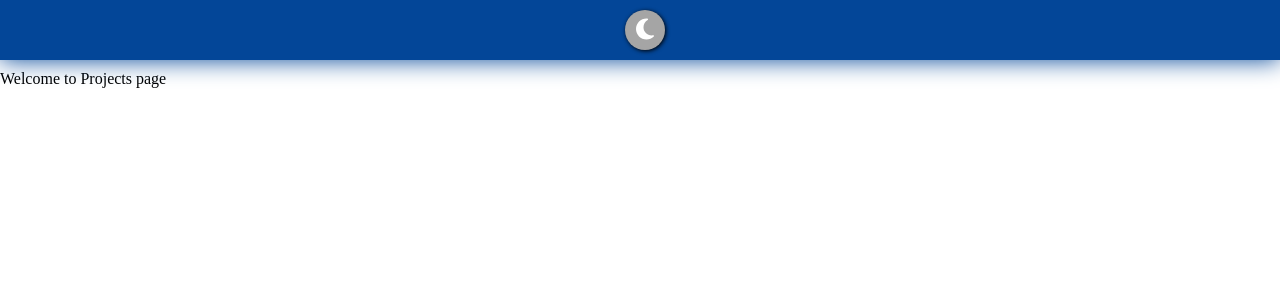
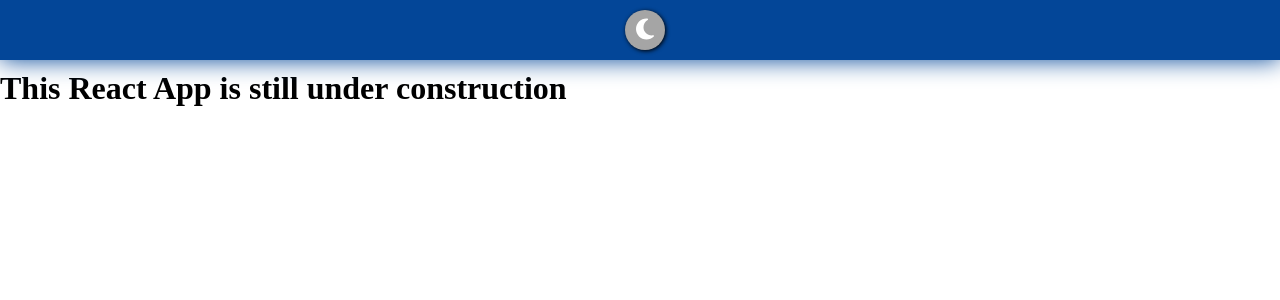
Before and after one commit to chase3718/chase-williams-portfolio, a React (Create React App) app: page /projects in a window 1280 px wide. Shown: the top 300 px of the page. Built offline with nearby package versions, Linux system fonts and the light colour scheme.

Commit message:
Site under contruction

```diff
--- a/src/App.css
+++ b/src/App.css
@@ -1,3 +1,11 @@
 .page-content {
     margin-top: 70px;
+    width: 100%;
+    height: 100%;
 }
+
+.center {
+    align-content: center;
+    justify-content: center;
+    margin: auto;
+}
--- a/src/App.js
+++ b/src/App.js
@@ -3,16 +3,18 @@
 import Home from "./pages/Home";
 import Projects from "./pages/Projects";
 import './App.css'
+import UnderConstruction from "./components/UnderConstruction";
 
 function App() {
   return (
     <div className="App">
       <Navbar />
       <div className="page-content">
-        <Routes>
+        {/* <Routes>
           <Route path="/" element={<Home />} />
           <Route path="/projects" element={<Projects />} />
-        </Routes>
+        </Routes> */}
+        <UnderConstruction />
       </div>
     </div>
   );
--- /dev/null
+++ b/src/components/UnderConstruction.jsx
@@ -0,0 +1,9 @@
+import React from 'react'
+
+export default function UnderConstruction() {
+  return (
+    <div className="center">
+        <h1 className="center">This React App is still under construction</h1>
+    </div>
+  )
+}
```
